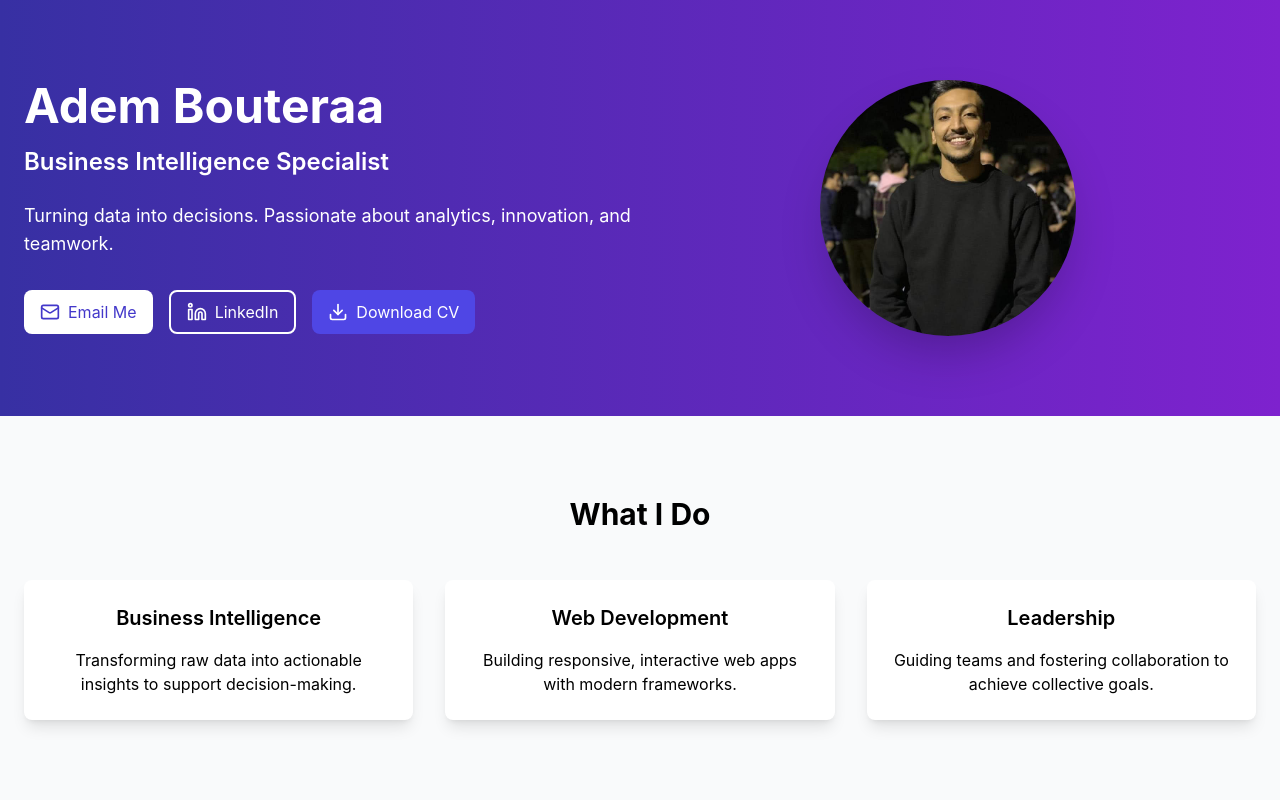
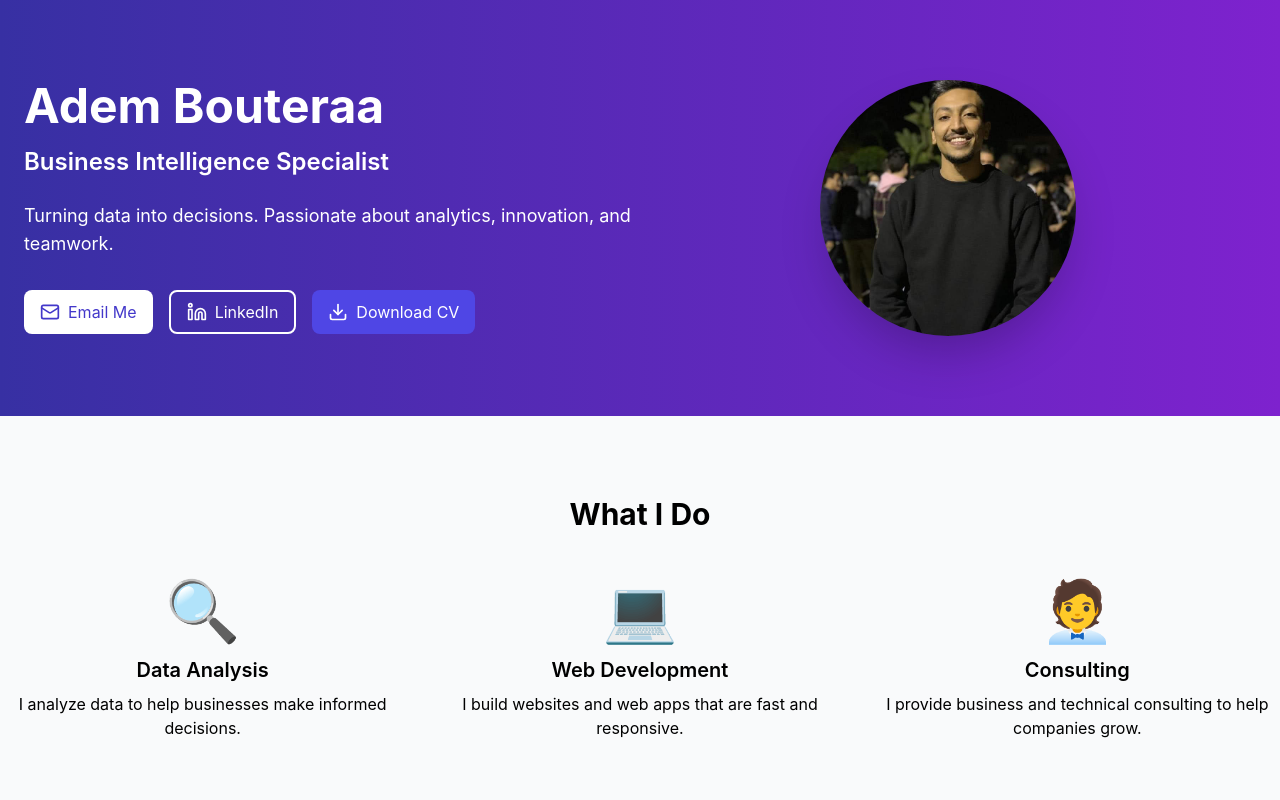
Before and after one commit to anwar-duc/sb1-hwdc47, a React (Vite) app: page / in a window 1280 px wide. Shown: the top 800 px of the page. Built offline with nearby package versions, Linux system fonts and the light colour scheme.

Commit message:
Update WhatIDo.tsx

```diff
--- a/src/components/WhatIDo.tsx
+++ b/src/components/WhatIDo.tsx
@@ -1,23 +1,32 @@
-import React from 'react';
-
 export const WhatIDo = () => {
   return (
-    <div className="container mx-auto px-6 py-20">
+    <section id="what-i-do" className="py-20">
       <h2 className="text-3xl font-bold text-center mb-12">What I Do</h2>
-      <div className="grid md:grid-cols-3 gap-8">
-        <div className="bg-white p-6 rounded-lg shadow-lg text-center hover:shadow-2xl transition">
-          <h3 className="text-xl font-semibold mb-4">Business Intelligence</h3>
-          <p>Transforming raw data into actionable insights to support decision-making.</p>
+      <div className="grid grid-cols-1 md:grid-cols-3 gap-8">
+        <div className="text-center">
+          <div className="text-6xl text-blue-600 mb-4">
+            🔍 {/* Make this emoji blue */}
+          </div>
+          <h3 className="text-xl font-semibold">Data Analysis</h3>
+          <p className="mt-2">I analyze data to help businesses make informed decisions.</p>
         </div>
-        <div className="bg-white p-6 rounded-lg shadow-lg text-center hover:shadow-2xl transition">
-          <h3 className="text-xl font-semibold mb-4">Web Development</h3>
-          <p>Building responsive, interactive web apps with modern frameworks.</p>
+
+        <div className="text-center">
+          <div className="text-6xl text-blue-600 mb-4">
+            💻 {/* Make this emoji blue */}
+          </div>
+          <h3 className="text-xl font-semibold">Web Development</h3>
+          <p className="mt-2">I build websites and web apps that are fast and responsive.</p>
         </div>
-        <div className="bg-white p-6 rounded-lg shadow-lg text-center hover:shadow-2xl transition">
-          <h3 className="text-xl font-semibold mb-4">Leadership</h3>
-          <p>Guiding teams and fostering collaboration to achieve collective goals.</p>
+
+        <div className="text-center">
+          <div className="text-6xl text-blue-600 mb-4">
+            🧑‍💼 {/* Make this emoji blue */}
+          </div>
+          <h3 className="text-xl font-semibold">Consulting</h3>
+          <p className="mt-2">I provide business and technical consulting to help companies grow.</p>
         </div>
       </div>
-    </div>
+    </section>
   );
 };
```
